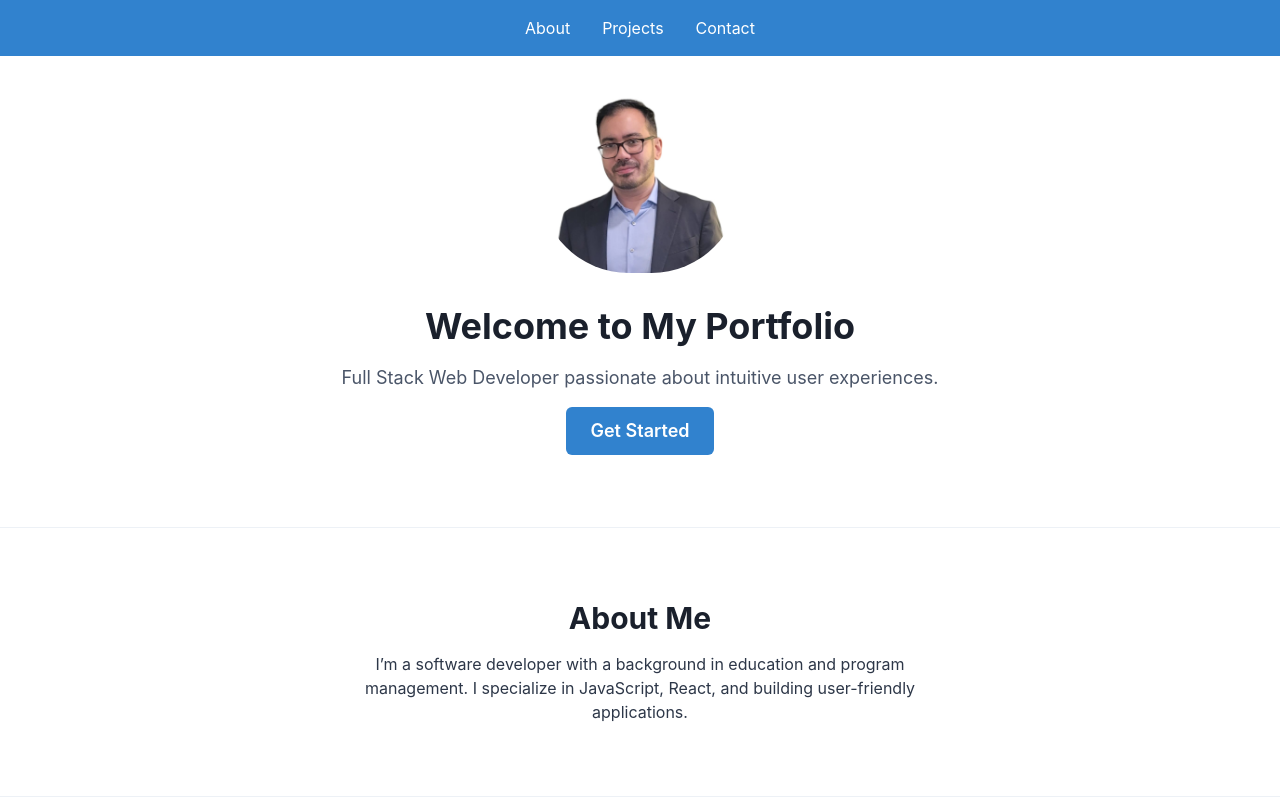
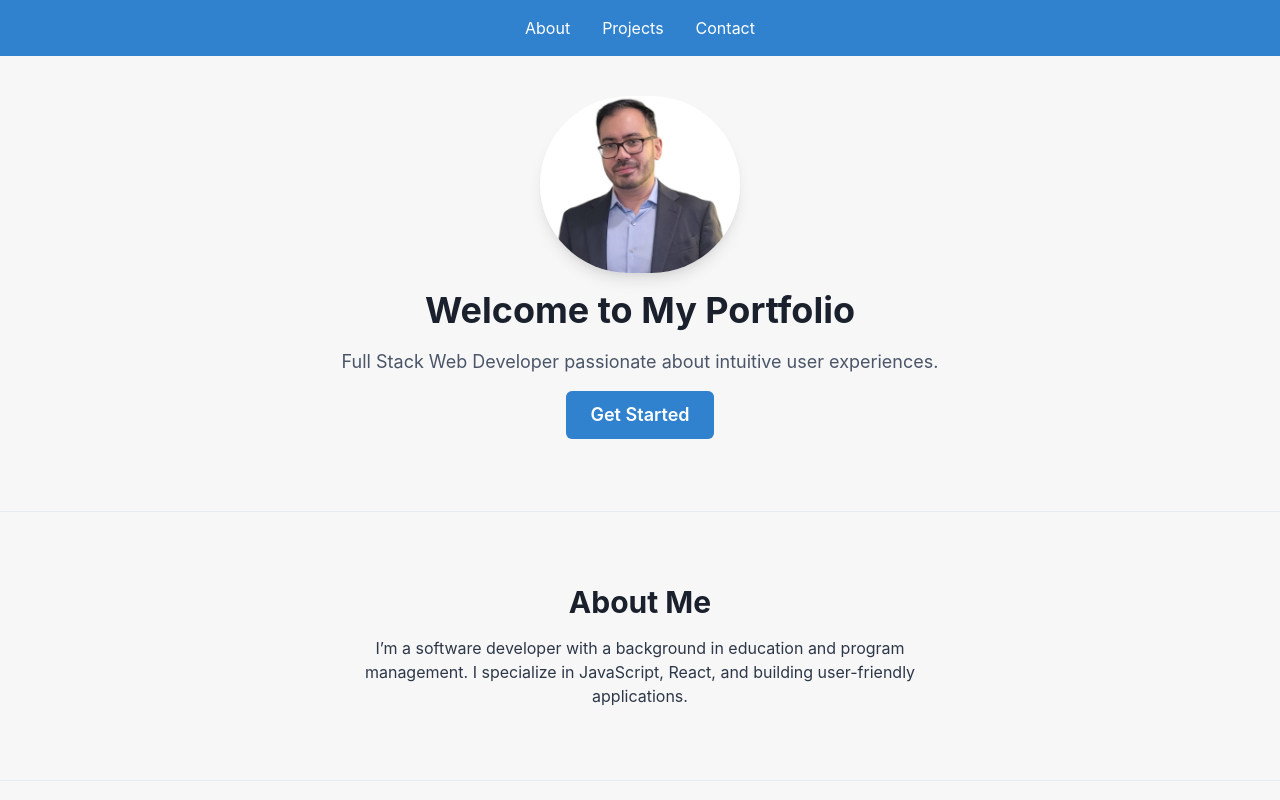
Before and after one commit to mdipasqu13/my-portfolio, a React (Vite) app: page / in a window 1280 px wide. Shown: the top 800 px of the page. Built offline with nearby package versions, Linux system fonts and the light colour scheme.

Commit message:
make profile image pop more, change background for page layout

```diff
--- a/src/App.jsx
+++ b/src/App.jsx
@@ -3,7 +3,7 @@ import { FaGithub, FaLinkedin, FaEnvelope, FaExternalLinkAlt } from "react-icons
 
 export default function App() {
   return (
-    <Box>
+    <Box bg="#F7F7F7" minH="100vh">
       {/* Navbar */}
       <Box as="nav" bg="blue.500" color="white" p={4} textAlign="center">
         <HStack justify="center" spacing={8}>
@@ -15,7 +15,14 @@ export default function App() {
 
       {/* Profile Photo Section */}
       <VStack p={10} textAlign="center" spacing={4}>
-      <Image src="/profile-photo.jpeg" alt="Profile Photo" borderRadius="full" width="200px" height="auto" mb={4} />
+      <Image
+          src="/profile-photo.jpeg"
+          alt="Profile Photo"
+          borderRadius="full"
+          width="200px"
+          height="auto"
+          boxShadow="lg"
+        />
         <Heading as="h1" size="xl">Welcome to My Portfolio</Heading>
         <Text fontSize="lg" color="gray.600">Full Stack Web Developer passionate about intuitive user experiences.</Text>
         <Button colorScheme="blue" size="lg">Get Started</Button>
```
Also changed, not shown: public/manifest.json.
